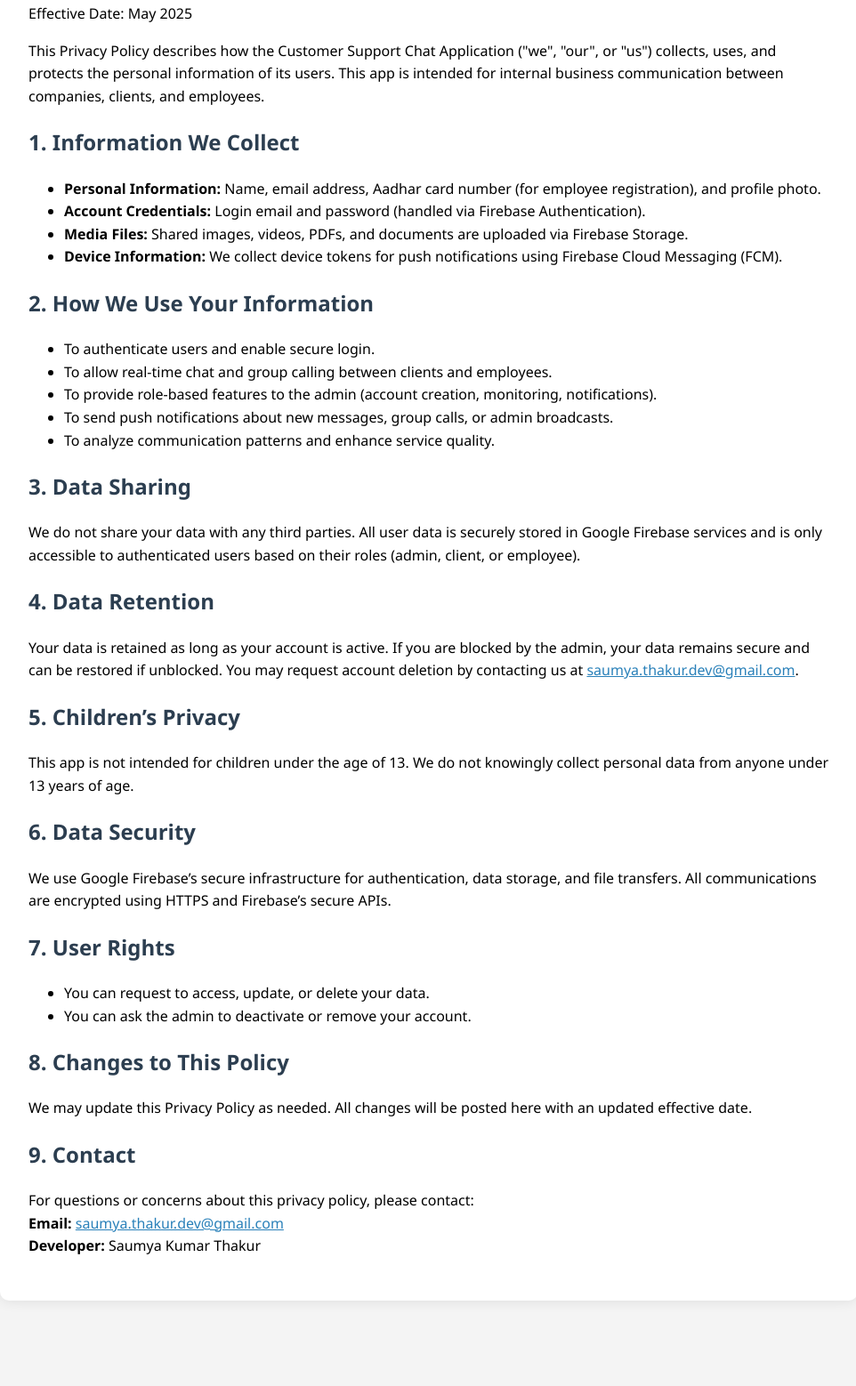
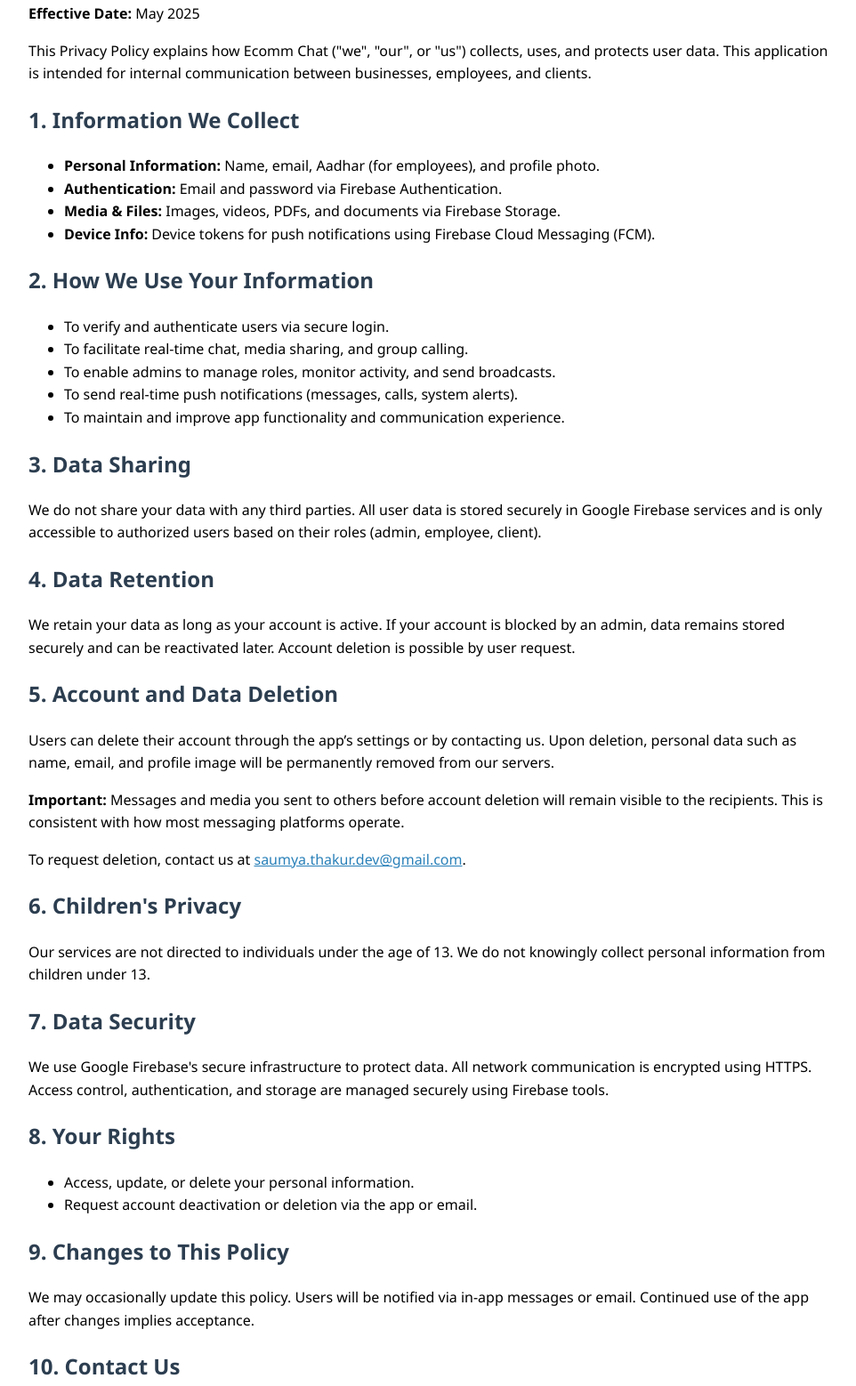
Before and after one commit to SKThakur0401/EcommChat_PrivacyPolicy, a plain HTML site: page index.html in a window 1280 px wide. Shown: the part 155-1713 px from the top of the page at 89% size, without its empty margins (158-1120 px from the left). Before the commit the page ends 1649 px from the top, so only its background shows below. Drawn offline with Linux system fonts and the light colour scheme.

Commit message:
improvised compliance

```diff
--- a/index.html
+++ b/index.html
@@ -3,7 +3,7 @@
 <head>
   <meta charset="UTF-8" />
   <meta name="viewport" content="width=device-width, initial-scale=1.0"/>
-  <title>Privacy Policy - Customer Support Chat App</title>
+  <title>Privacy Policy - Ecomm Chat</title>
   <style>
     body {
       font-family: 'Segoe UI', Tahoma, Geneva, Verdana, sans-serif;
@@ -31,64 +31,74 @@
 <body>
   <div class="container">
     <h1>Privacy Policy</h1>
-    <p>Effective Date: May 2025</p>
+    <p><strong>Effective Date:</strong> May 2025</p>
 
     <p>
-      This Privacy Policy describes how the Customer Support Chat Application ("we", "our", or "us") collects, uses, and protects the personal information of its users. This app is intended for internal business communication between companies, clients, and employees.
+      This Privacy Policy explains how Ecomm Chat ("we", "our", or "us") collects, uses, and protects user data. This application is intended for internal communication between businesses, employees, and clients.
     </p>
 
     <h2>1. Information We Collect</h2>
     <ul>
-      <li><strong>Personal Information:</strong> Name, email address, Aadhar card number (for employee registration), and profile photo.</li>
-      <li><strong>Account Credentials:</strong> Login email and password (handled via Firebase Authentication).</li>
-      <li><strong>Media Files:</strong> Shared images, videos, PDFs, and documents are uploaded via Firebase Storage.</li>
-      <li><strong>Device Information:</strong> We collect device tokens for push notifications using Firebase Cloud Messaging (FCM).</li>
+      <li><strong>Personal Information:</strong> Name, email, Aadhar (for employees), and profile photo.</li>
+      <li><strong>Authentication:</strong> Email and password via Firebase Authentication.</li>
+      <li><strong>Media & Files:</strong> Images, videos, PDFs, and documents via Firebase Storage.</li>
+      <li><strong>Device Info:</strong> Device tokens for push notifications using Firebase Cloud Messaging (FCM).</li>
     </ul>
-
 
     <h2>2. How We Use Your Information</h2>
     <ul>
-      <li>To authenticate users and enable secure login.</li>
-      <li>To allow real-time chat and group calling between clients and employees.</li>
-      <li>To provide role-based features to the admin (account creation, monitoring, notifications).</li>
-      <li>To send push notifications about new messages, group calls, or admin broadcasts.</li>
-      <li>To analyze communication patterns and enhance service quality.</li>
+      <li>To verify and authenticate users via secure login.</li>
+      <li>To facilitate real-time chat, media sharing, and group calling.</li>
+      <li>To enable admins to manage roles, monitor activity, and send broadcasts.</li>
+      <li>To send real-time push notifications (messages, calls, system alerts).</li>
+      <li>To maintain and improve app functionality and communication experience.</li>
     </ul>
 
     <h2>3. Data Sharing</h2>
     <p>
-      We do not share your data with any third parties. All user data is securely stored in Google Firebase services and is only accessible to authenticated users based on their roles (admin, client, or employee).
+      We do not share your data with any third parties. All user data is stored securely in Google Firebase services and is only accessible to authorized users based on their roles (admin, employee, client).
     </p>
 
     <h2>4. Data Retention</h2>
     <p>
-      Your data is retained as long as your account is active. If you are blocked by the admin, your data remains secure and can be restored if unblocked. You may request account deletion by contacting us at <a href="mailto:saumya.thakur.dev@gmail.com">saumya.thakur.dev@gmail.com</a>.
+      We retain your data as long as your account is active. If your account is blocked by an admin, data remains stored securely and can be reactivated later. Account deletion is possible by user request.
     </p>
 
-    <h2>5. Children’s Privacy</h2>
+    <h2>5. Account and Data Deletion</h2>
     <p>
-      This app is not intended for children under the age of 13. We do not knowingly collect personal data from anyone under 13 years of age.
+      Users can delete their account through the app’s settings or by contacting us. Upon deletion, personal data such as name, email, and profile image will be permanently removed from our servers.
+    </p>
+    <p>
+      <strong>Important:</strong> Messages and media you sent to others before account deletion will remain visible to the recipients. This is consistent with how most messaging platforms operate.
+    </p>
+    <p>
+      To request deletion, contact us at <a href="mailto:saumya.thakur.dev@gmail.com">saumya.thakur.dev@gmail.com</a>.
     </p>
 
-    <h2>6. Data Security</h2>
+    <h2>6. Children's Privacy</h2>
     <p>
-      We use Google Firebase’s secure infrastructure for authentication, data storage, and file transfers. All communications are encrypted using HTTPS and Firebase’s secure APIs.
+      Our services are not directed to individuals under the age of 13. We do not knowingly collect personal information from children under 13.
     </p>
 
-    <h2>7. User Rights</h2>
+    <h2>7. Data Security</h2>
+    <p>
+      We use Google Firebase's secure infrastructure to protect data. All network communication is encrypted using HTTPS. Access control, authentication, and storage are managed securely using Firebase tools.
+    </p>
+
+    <h2>8. Your Rights</h2>
     <ul>
-      <li>You can request to access, update, or delete your data.</li>
-      <li>You can ask the admin to deactivate or remove your account.</li>
+      <li>Access, update, or delete your personal information.</li>
+      <li>Request account deactivation or deletion via the app or email.</li>
     </ul>
 
-    <h2>8. Changes to This Policy</h2>
+    <h2>9. Changes to This Policy</h2>
     <p>
-      We may update this Privacy Policy as needed. All changes will be posted here with an updated effective date.
+      We may occasionally update this policy. Users will be notified via in-app messages or email. Continued use of the app after changes implies acceptance.
     </p>
 
-    <h2>9. Contact</h2>
+    <h2>10. Contact Us</h2>
     <p>
-      For questions or concerns about this privacy policy, please contact:<br/>
+      For any privacy-related concerns or data deletion requests, please contact us:<br/>
       <strong>Email:</strong> <a href="mailto:saumya.thakur.dev@gmail.com">saumya.thakur.dev@gmail.com</a><br/>
       <strong>Developer:</strong> Saumya Kumar Thakur
     </p>
```
